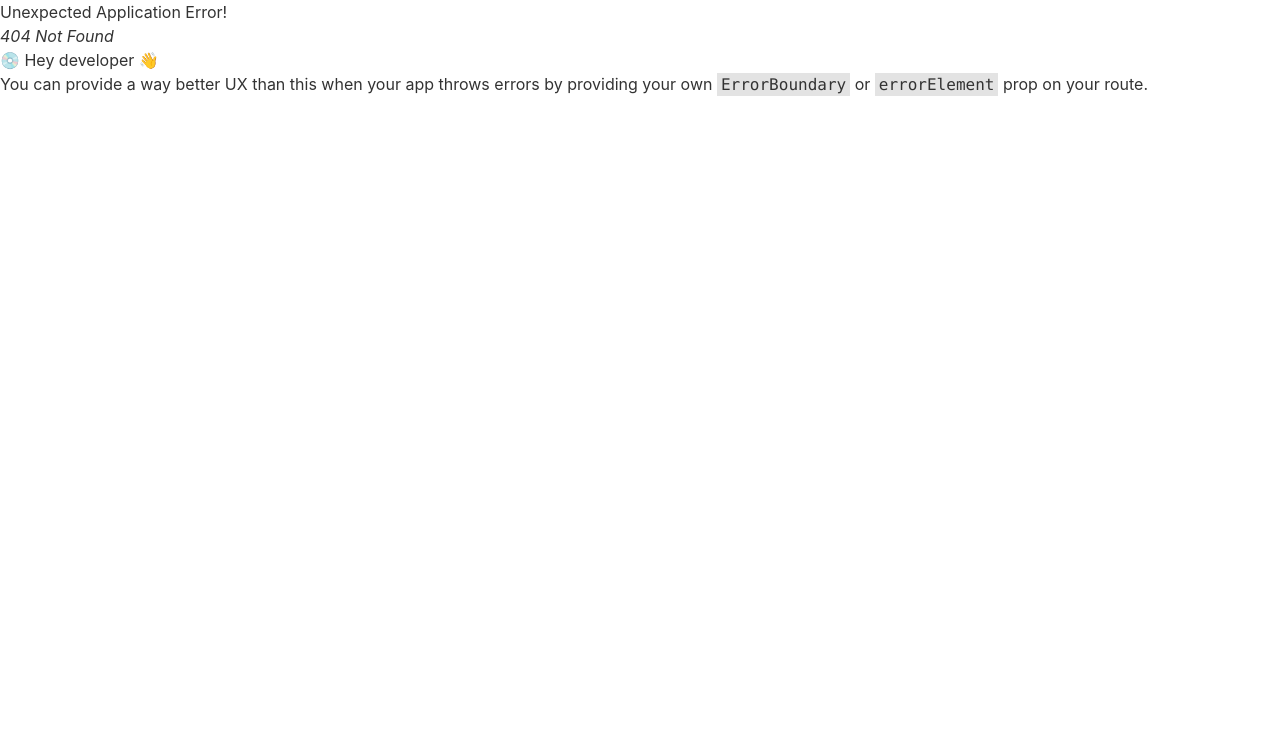
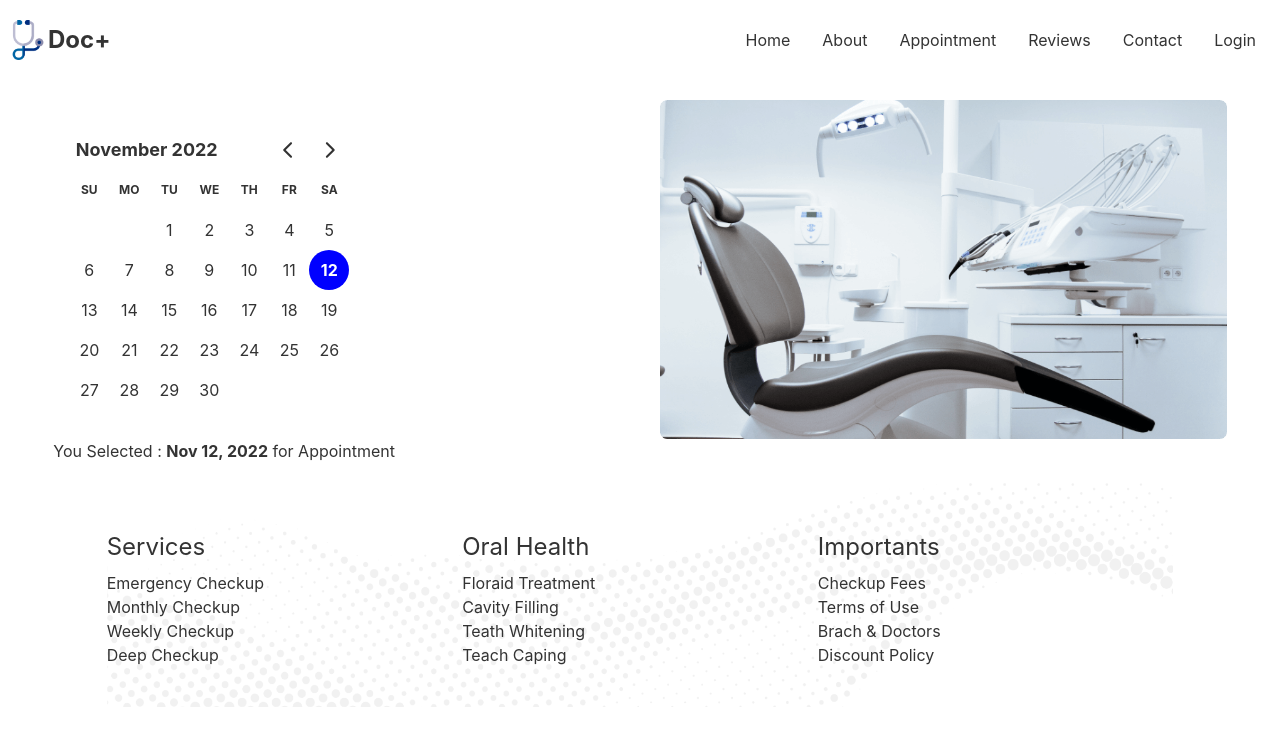
Before and after one commit to saadhossain/docplus, a React (Create React App) app: page /appointment in a window 1280 px wide. Before the commit this address had no page. Shown: the top 746 px of the page. Built offline with nearby package versions, Linux system fonts and the light colour scheme.

Commit message:
Appointment calendar added

```diff
--- a/package.json
+++ b/package.json
@@ -7,7 +7,9 @@
     "@testing-library/react": "^13.4.0",
     "@testing-library/user-event": "^13.5.0",
     "daisyui": "^2.39.1",
+    "date-fns": "^2.29.3",
     "react": "^18.2.0",
+    "react-day-picker": "^8.3.6",
     "react-dom": "^18.2.0",
     "react-icons": "^4.6.0",
     "react-router-dom": "^6.4.3",
--- /dev/null
+++ b/src/Components/Footer/Footer.css
@@ -0,0 +1,4 @@
+.footer-bg{
+    background-image: url('../../assests/img/footer-bg-trans.png');
+    background-color: #272A2C;
+}
--- /dev/null
+++ b/src/Components/Pages/Appointment/AppointCalender/AppointCalender.js
@@ -0,0 +1,26 @@
+import { format } from 'date-fns';
+import React, { useState } from 'react';
+import { DayPicker } from 'react-day-picker';
+import chair from '../../../../assests/img/chair.png';
+const AppointCalender = () => {
+    const [selectedDate, setSelectedDate] = useState(new Date())
+    return (
+        <div className='w-11/12 mx-auto py-5'>
+            <div className='flex flex-col-reverse lg:flex-row justify-center items-center gap-10'>
+                <div className='w-full lg:w-2/4'>
+                    <DayPicker
+                        mode="single"
+                        selected={selectedDate}
+                        onSelect={setSelectedDate}
+                    />
+                </div>
+                <div className='w-full lg:w-2/4'>
+                    <img src={chair} alt='Hospital Chair' />
+                </div>
+            </div>
+            <p>You Selected : <span className='font-bold'>{format(selectedDate, 'PP')}</span> for Appointment</p>
+        </div>
+    );
+};
+
+export default AppointCalender;
--- /dev/null
+++ b/src/Components/Pages/Appointment/Appointment.js
@@ -0,0 +1,12 @@
+import React from 'react';
+import AppointCalender from './AppointCalender/AppointCalender';
+
+const Appointment = () => {
+    return (
+        <div>
+            <AppointCalender></AppointCalender>
+        </div>
+    );
+};
+
+export default Appointment;
--- a/src/Routers/routes.js
+++ b/src/Routers/routes.js
@@ -1,4 +1,5 @@
 import { createBrowserRouter } from "react-router-dom";
+import Appointment from "../Components/Pages/Appointment/Appointment";
 import Home from "../Components/Pages/Home/Home";
 import Main from "../Layout/Main";
 
@@ -10,6 +11,10 @@ export const routes = createBrowserRouter([
             {
                 path: '/',
                 element: <Home></Home>
+            },
+            {
+                path: '/appointment',
+                element:<Appointment></Appointment>
             }
         ]
     }
--- a/src/index.js
+++ b/src/index.js
@@ -3,6 +3,7 @@ import ReactDOM from 'react-dom/client';
 import './index.css';
 import App from './App';
 import reportWebVitals from './reportWebVitals';
+import 'react-day-picker/dist/style.css';
 
 const root = ReactDOM.createRoot(document.getElementById('root'));
 root.render(
```
Also changed, not shown: 1 other file (tests, documents, lock files or other folders).
